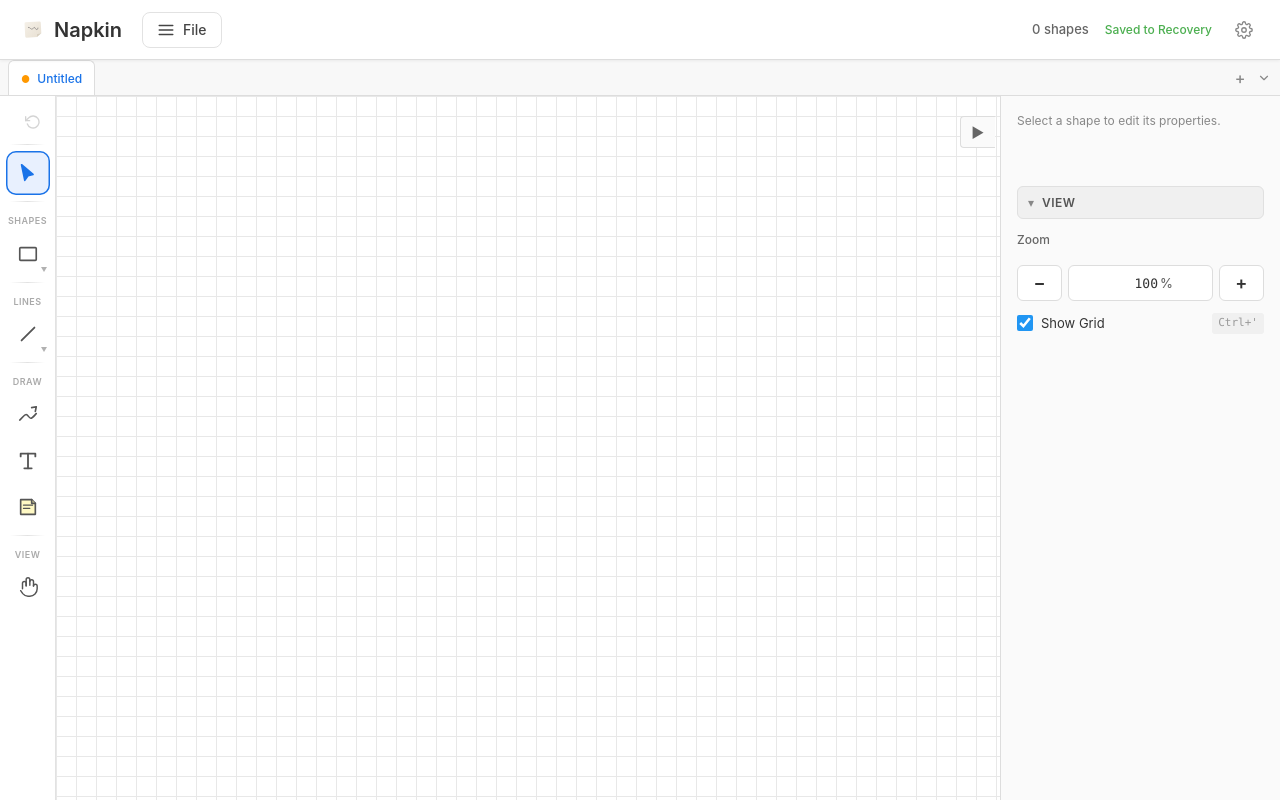
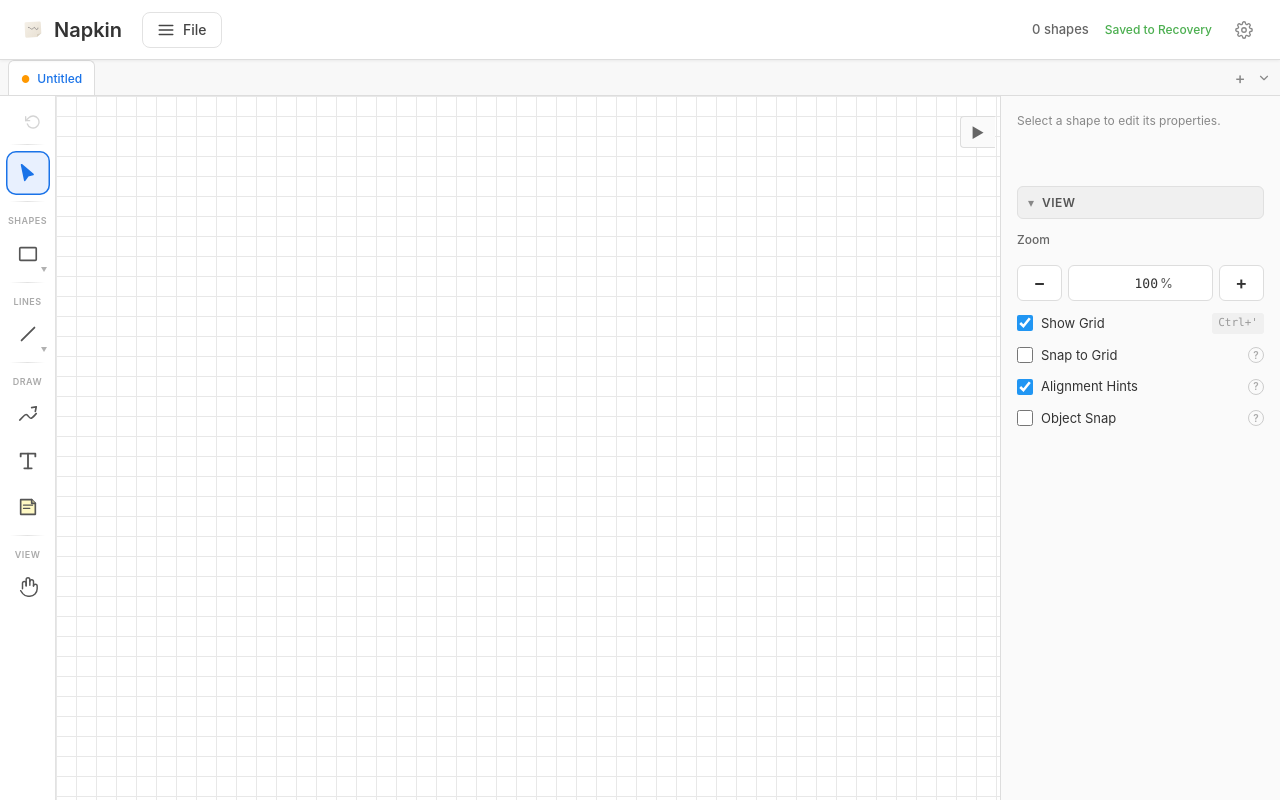
Before and after one commit to ipcrm/napkin, a Svelte app: page / in a window 1280 px wide. Built offline with nearby package versions, Linux system fonts and the light colour scheme.

Commit message:
feat: add snap toggle controls with CSS tooltips in sidebar
Add Snap to Grid, Alignment Hints, and Object Snap checkboxes to
the View section with CSS-based hover tooltips explaining each option.

```diff
--- a/src/components/Sidebar.svelte
+++ b/src/components/Sidebar.svelte
@@ -1,5 +1,5 @@
 <script lang="ts">
-  import { canvasStore, selectedShapes, updateShape as updateShapeRaw, updateShapes, updateViewport, toggleGrid } from '$lib/state/canvasStore';
+  import { canvasStore, selectedShapes, updateShape as updateShapeRaw, updateShapes, updateViewport, toggleGrid, toggleSnapToGrid, toggleAlignmentHints, toggleObjectSnap } from '$lib/state/canvasStore';
   import { updateStylePreset } from '$lib/state/canvasStore';
   import { historyManager, ModifyShapeCommand, BatchCommand } from '$lib/state/history';
   import type { Shape } from '$lib/types';
@@ -58,6 +58,9 @@
   $: viewport = $canvasStore.viewport;
   $: stylePreset = $canvasStore.stylePreset;
   $: showGrid = $canvasStore.showGrid;
+  $: snapToGrid = $canvasStore.snapToGrid;
+  $: alignmentHints = $canvasStore.alignmentHints;
+  $: objectSnap = $canvasStore.objectSnap;
   $: isLineOrArrow = shapes.length > 0 && shapes.every(s => s.type === 'line' || s.type === 'arrow');
   $: isStickyNote = shapes.length === 1 && shapes[0].type === 'sticky';
   $: currentStickyColor = isStickyNote ? (shapes[0] as any).stickyColor : '';
@@ -898,6 +901,45 @@
         <span class="grid-shortcut">{navigator.platform?.toUpperCase().indexOf('MAC') >= 0 ? 'Cmd' : 'Ctrl'}+'</span>
       </label>
     </div>
+
+    <div class="grid-toggle">
+      <label class="grid-toggle-label">
+        <input
+          type="checkbox"
+          checked={snapToGrid}
+          on:change={toggleSnapToGrid}
+          class="grid-checkbox"
+        />
+        <span class="grid-toggle-text">Snap to Grid</span>
+      </label>
+      <span class="info-icon" data-tooltip="Snap shapes to the 20px grid when dragging">?</span>
+    </div>
+
+    <div class="grid-toggle">
+      <label class="grid-toggle-label">
+        <input
+          type="checkbox"
+          checked={alignmentHints}
+          on:change={toggleAlignmentHints}
+          class="grid-checkbox"
+        />
+        <span class="grid-toggle-text">Alignment Hints</span>
+      </label>
+      <span class="info-icon" data-tooltip="Show guide lines when edges or centers align with nearby shapes">?</span>
+    </div>
+
+    <div class="grid-toggle">
+      <label class="grid-toggle-label">
+        <input
+          type="checkbox"
+          checked={objectSnap}
+          on:change={toggleObjectSnap}
+          class="grid-checkbox"
+        />
+        <span class="grid-toggle-text">Object Snap</span>
+      </label>
+      <span class="info-icon" data-tooltip="Snap shapes to aligned positions with nearby shapes">?</span>
+    </div>
     {/if}
   </div>
   </div>
@@ -1267,6 +1309,9 @@
 
   .grid-toggle {
     margin-top: 12px;
+    display: flex;
+    align-items: center;
+    gap: 6px;
   }
 
   .grid-toggle-label {
@@ -1277,6 +1322,7 @@
     font-size: 13px;
     color: #333;
     user-select: none;
+    flex: 1;
   }
 
   .grid-checkbox {
@@ -1297,6 +1343,53 @@
     padding: 2px 6px;
     border-radius: 3px;
     font-family: 'SF Mono', Monaco, 'Cascadia Code', monospace;
+  }
+
+  .info-icon {
+    position: relative;
+    display: inline-flex;
+    align-items: center;
+    justify-content: center;
+    width: 16px;
+    height: 16px;
+    font-size: 10px;
+    font-weight: 600;
+    color: #aaa;
+    border: 1.2px solid #ccc;
+    border-radius: 50%;
+    cursor: help;
+    flex-shrink: 0;
+    font-family: -apple-system, BlinkMacSystemFont, 'Segoe UI', sans-serif;
+  }
+
+  .info-icon:hover {
+    color: #666;
+    border-color: #999;
+  }
+
+  .info-icon::after {
+    content: attr(data-tooltip);
+    position: absolute;
+    right: calc(100% + 8px);
+    top: 50%;
+    transform: translateY(-50%);
+    background: #333;
+    color: #fff;
+    font-size: 11px;
+    font-weight: 400;
+    line-height: 1.4;
+    padding: 6px 10px;
+    border-radius: 6px;
+    white-space: normal;
+    width: 180px;
+    pointer-events: none;
+    opacity: 0;
+    transition: opacity 0.15s ease;
+    z-index: 100;
+  }
+
+  .info-icon:hover::after {
+    opacity: 1;
   }
 
   .sticky-color-swatches {
```
